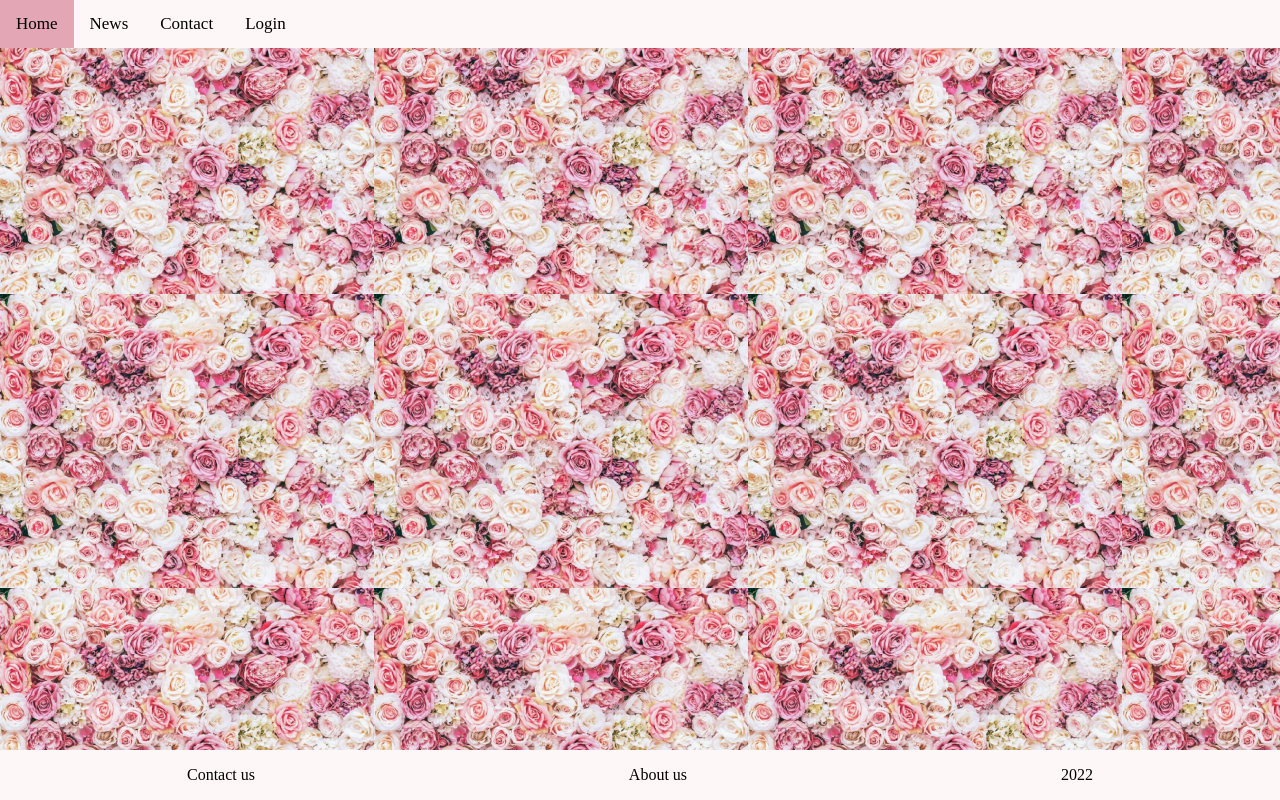
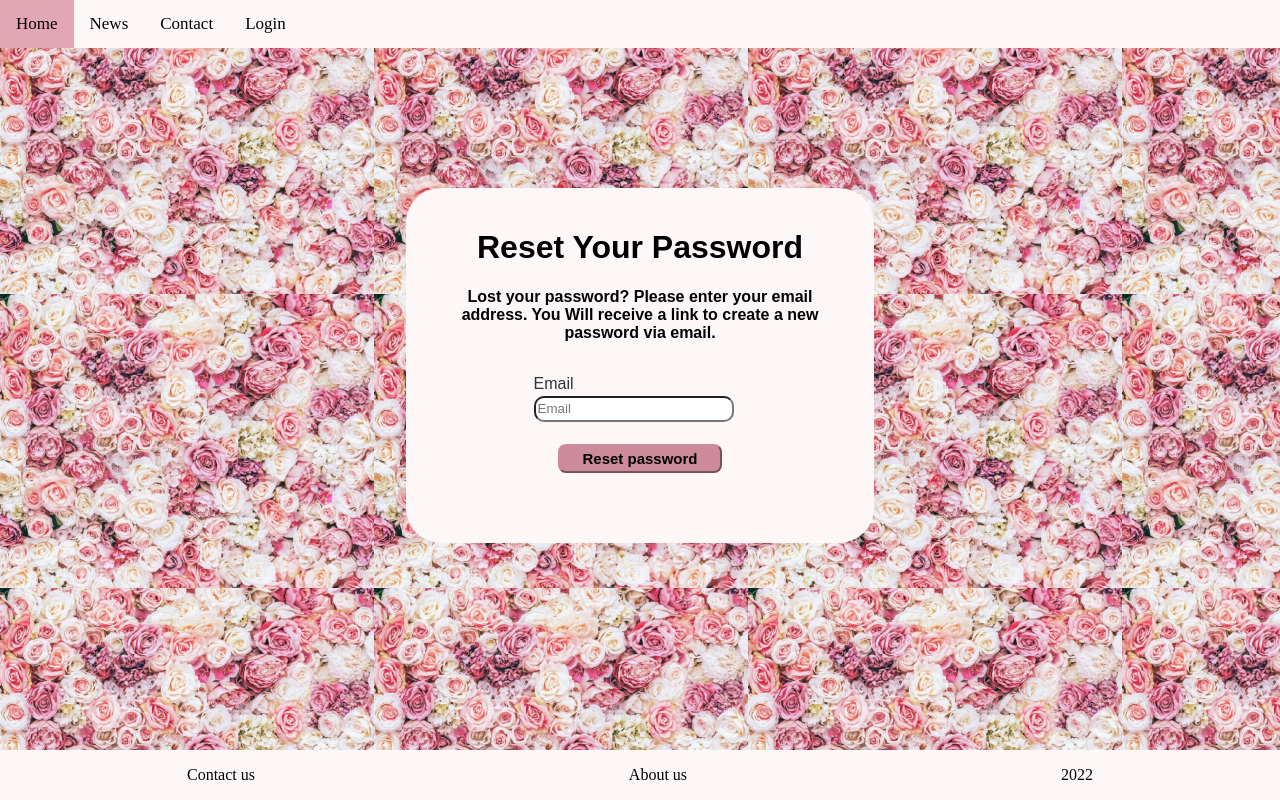
Before and after one commit to dta-byte/BrideTalk, a React (Create React App) app in the folder bridetalk_project/: page /Reset in a window 1280 px wide. Built offline with nearby package versions, Linux system fonts and the light colour scheme.

Commit message:
ResetPage

```diff
--- a/bridetalk_project/src/components/pages/MasterLayout.jsx
+++ b/bridetalk_project/src/components/pages/MasterLayout.jsx
@@ -4,6 +4,7 @@ import { HomePage } from "./homepage/HomePage";
 import { LoginPage } from "./login/LogInPage";
 import { CreateUserPage } from "./create-user/CreateUserPage";
 import { Footer } from "../molecule/navigation/footer/Footer";
+import { ResetPage } from "./reset-password/ResetPage";
 
 import "./masterlayout.css"
 import { Navbar } from "../molecule/navigation/navbar/Navbar";
@@ -27,6 +28,9 @@ export const MasterLayout = () => {
             {/* Public route for Create User page */}
             <Route path="/create-user" element={<CreateUserPage />}></Route>
 
+            {/* Public route for Create User page */}
+            <Route path="/Reset" element={<ResetPage />}></Route>
+
             </Routes>
             <Footer></Footer>
             </div>
--- a/bridetalk_project/src/components/pages/index.js
+++ b/bridetalk_project/src/components/pages/index.js
@@ -1,9 +1,9 @@
 import { HomePage } from "./homepage/HomePage";
 import { LoginPage } from "./login/LogInPage";
 import { CreateUserPage } from "./create-user/CreateUserPage";
-
-
+import { ResetPage } from "./reset-password/ResetPage";
 
 export { CreateUserPage }
 export { HomePage }
 export { LoginPage }
+export {ResetPage}
--- a/bridetalk_project/src/components/pages/login/LogInPage.js
+++ b/bridetalk_project/src/components/pages/login/LogInPage.js
@@ -17,7 +17,7 @@ export const LoginPage = () => {
     <div className="login-container">
       <MainHeadline headline="Log in"></MainHeadline>
       <h4 type="text">
-        Not a user? Create a user <u>here</u>
+        Not a user? Create a user <a href="http://localhost:3000/create-user">here</a>
       </h4>
 
       <div className="login-fields-container">
@@ -26,7 +26,7 @@ export const LoginPage = () => {
 
         <div className="forgot-password">
           <h4 type="text">
-            <u>Forgot password?</u>
+            <a href="http://localhost:3000/reset">Forgot password?</a>
           </h4>
         </div>
       </div>
--- a/bridetalk_project/src/components/pages/login/loginpage.css
+++ b/bridetalk_project/src/components/pages/login/loginpage.css
@@ -1,6 +1,7 @@
 .login-container {
   width: 30%;
   background-color: hsl(346, 58%, 98%);
+  color: hsl(0, 11%, 0%);
   height: 80%;
   padding: 20px 10px 40px 10px;
   border-radius: 35px;
@@ -16,7 +17,11 @@
   margin-bottom: 10p;
 }
 
-.forgot-password{
-  margin-left: 28%;
+.forgot-password {
+  margin-left: 20%;
   margin-bottom: 40px;
 }
+
+a {
+  color: black;
+}
--- /dev/null
+++ b/bridetalk_project/src/components/pages/reset-password/ResetPage.js
@@ -0,0 +1,45 @@
+import {
+  MainHeadline,
+  PrimaryButton,
+  EnterEmail,
+  CancelButton,
+} from "../../atoms";
+import "./resetPage.css";
+
+import TestButton from "../../atoms/buttons/TestButton";
+
+export const ResetPage = () => {
+  function handleClick() {
+    console.log("Button has been clicked");
+  }
+
+  return (
+    <div className="reset-container">
+      <MainHeadline headline="Reset Your Password"></MainHeadline>
+      <h4 type="text">
+        Lost your password? Please enter your email address. You Will receive a
+        link to create a new password via email.
+      </h4>
+
+      <div className="email">
+        <EnterEmail email="Email "></EnterEmail>
+      </div>
+
+      <button onclick="handleClick()">Reset password</button>
+
+      {/* Denne knap "virker", men er grim
+      <div className="reset-email-button">
+        <TestButton id="mybutton"
+          text={"Reset password"}
+          handleClick={handleClick}
+        ></TestButton>
+      </div>
+
+      /* Go-back knap
+      <div className="Go-back">
+        <CancelButton>{"Go back"}</CancelButton>
+      </div>
+      */}
+    </div>
+  );
+};
--- /dev/null
+++ b/bridetalk_project/src/components/pages/reset-password/resetPage.css
@@ -0,0 +1,39 @@
+.reset-container {
+  width: 35%;
+  background-color: hsl(346, 58%, 98%);
+  height: 80%;
+  padding: 20px 10px 40px 10px;
+  border-radius: 35px;
+  display: block;
+  text-align: center;
+  margin: 140px auto;
+  font-family: Arial, Helvetica, sans-serif;
+}
+
+.email {
+  text-align: start;
+  display: block;
+  margin-top: 10px;
+  margin-bottom: 20p;
+}
+
+button {
+  background-color: hsl(345, 39%, 67%);
+  padding: 1% 5% 1% 5%;
+  border-radius: 8px;
+  font-family: Arial, Helvetica, sans-serif;
+  border-color: hsl(345, 39%, 67%);
+  color: hsl(0, 11%, 0%);
+  font-size: 15px;
+  font-weight: bold;
+  margin-top: 12px;
+  margin-bottom: 30px;
+}
+
+h4 {
+  padding-left: 30px;
+  padding-right: 30px;
+}
+
+.reset-email-button {
+}
```
